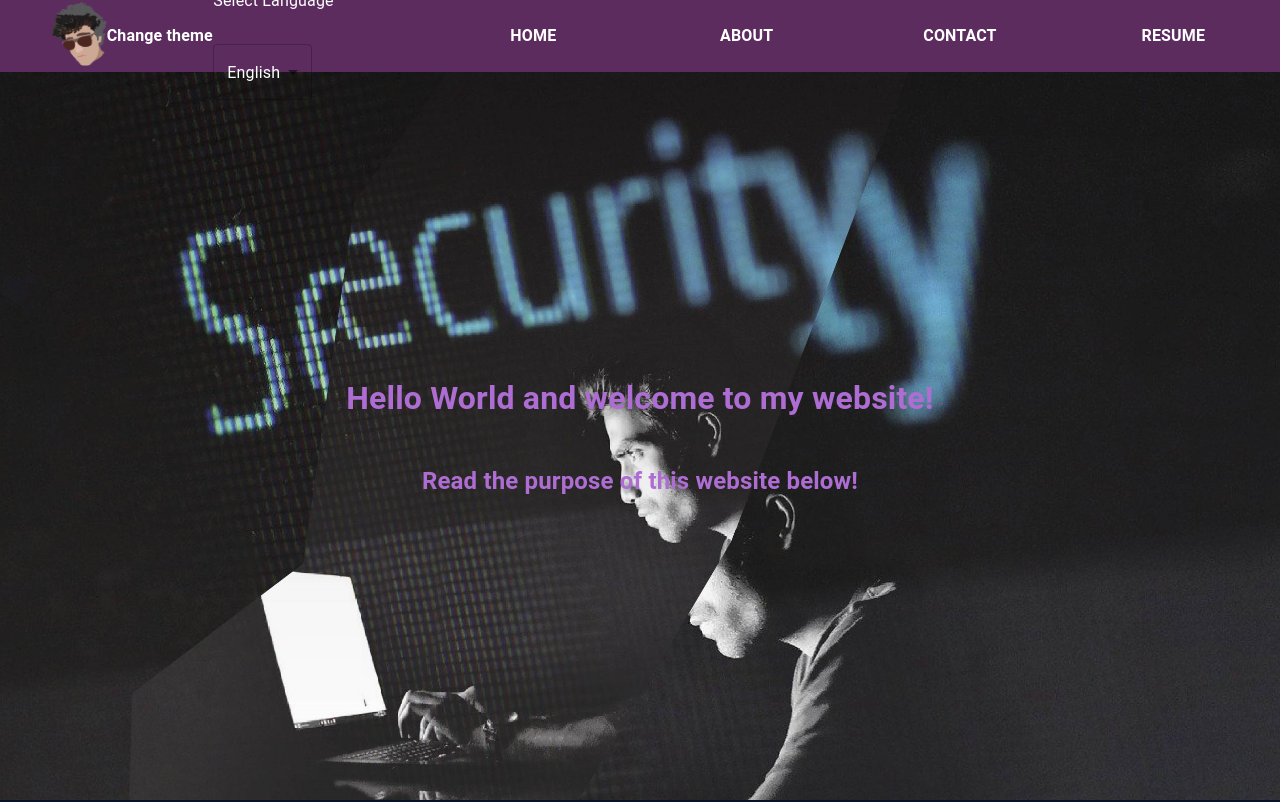
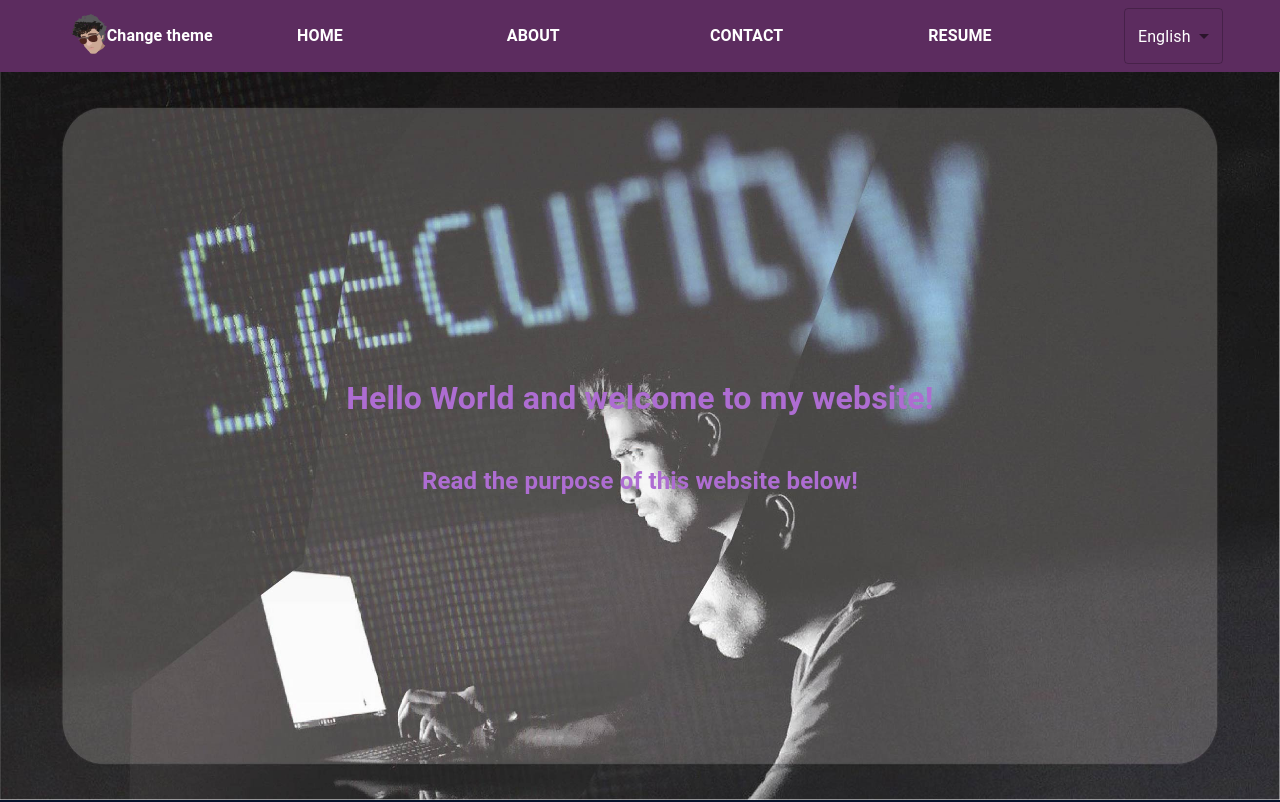
Before and after one commit to lieautman/Presentation-Site, a React (Create React App) app: page / in a window 1280 px wide. Shown: the top 802 px of the page. Built offline with nearby package versions, Linux system fonts and the light colour scheme.

Commit message:
theme font on navbar and matches for navbar

```diff
--- a/src/Navigation/LanguageChanger/LanguageChanger.js
+++ b/src/Navigation/LanguageChanger/LanguageChanger.js
@@ -13,17 +13,12 @@
     }
 
     return (
-        <Grid container spacing={1}>
-            <GridItemAligned item sx={6}>
-                <InputLabel id="navBarSelectLabel" sx={{ color: currentTheme.colors.textColor }}>{t("Nav.ChangeLanguage.label")}</InputLabel>
-            </GridItemAligned>
-            <GridItemAligned item sx={6}>
-                <Select labelId="navBarSelectLabel" value={i18n.language} sx={{ color: currentTheme.colors.textColor }}>
-                    <MenuItem value={'en'} onClick={() => changeLang('en')}>{t("Nav.ChangeLanguage.English")}</MenuItem>
-                    <MenuItem value={'ro'} onClick={() => changeLang('ro')}>{t("Nav.ChangeLanguage.Romanian")}</MenuItem>
-                </Select>
-            </GridItemAligned>
-        </Grid>
+        <>
+            <Select labelId="navBarSelectLabel" value={i18n.language} sx={{ color: currentTheme.colors.textColor, fontSize:currentTheme.fontSizes.h3 }}>
+                <MenuItem value={'en'} onClick={() => changeLang('en')}>{t("Nav.ChangeLanguage.English")}</MenuItem>
+                <MenuItem value={'ro'} onClick={() => changeLang('ro')}>{t("Nav.ChangeLanguage.Romanian")}</MenuItem>
+            </Select>
+        </>
     )
 }
 
--- a/src/Navigation/NavigationComponent.js
+++ b/src/Navigation/NavigationComponent.js
@@ -14,11 +14,11 @@
     return (
         <GridContainerWithThemeMainColor container className="scrollSnapSection">
             <GridItemAligned item xs={2}><ThemeChanger /></GridItemAligned>
-            <GridItemAligned item xs={2}><LanguageChanger /></GridItemAligned>
             <GridItemAligned item xs={2}><Button onClick={() => porps.setPageNo(1)}><TypographyWithTheme color={currentTheme.colors.textColor}><h3 style={{fontSize:currentTheme.fontSizes.h3}}>{t("Nav.Pages.Home")}</h3></TypographyWithTheme></Button></GridItemAligned>
             <GridItemAligned item xs={2}><Button onClick={() => porps.setPageNo(2)}><TypographyWithTheme color={currentTheme.colors.textColor}><h3 style={{fontSize:currentTheme.fontSizes.h3}}>{t("Nav.Pages.About")}</h3></TypographyWithTheme></Button></GridItemAligned>
             <GridItemAligned item xs={2}><Button onClick={() => porps.setPageNo(3)}><TypographyWithTheme color={currentTheme.colors.textColor}><h3 style={{fontSize:currentTheme.fontSizes.h3}}>{t("Nav.Pages.Contact")}</h3></TypographyWithTheme></Button></GridItemAligned>
             <GridItemAligned item xs={2}><Button onClick={() => porps.setPageNo(4)}><TypographyWithTheme color={currentTheme.colors.textColor}><h3 style={{fontSize:currentTheme.fontSizes.h3}}>{t("Nav.Pages.Resume")}</h3></TypographyWithTheme></Button></GridItemAligned>
+            <GridItemAligned item xs={2}><LanguageChanger /></GridItemAligned>
         </GridContainerWithThemeMainColor>
     )
 }
--- a/src/Navigation/NavigationContainer.js
+++ b/src/Navigation/NavigationContainer.js
@@ -1,12 +1,15 @@
 import { useContext } from "react";
 import NavigationComponent from './NavigationComponent';
 import { PageContext } from './State/PageContext';
+import useMediaQuery from '@mui/material/useMediaQuery';
 
 function NavigationContainer() {
     const { setPageNo } = useContext(PageContext);
-    return (
-        <NavigationComponent setPageNo={setPageNo} />
-    )
+    const matches = useMediaQuery('(min-width:600px)');
+
+
+    return matches ? (<NavigationComponent setPageNo={setPageNo} />) : (<></>)
+
 }
 
 export default NavigationContainer;
--- a/src/Navigation/ThemeChanger/ThemeChanger.js
+++ b/src/Navigation/ThemeChanger/ThemeChanger.js
@@ -12,7 +12,7 @@
     return (
         <GridItemAligned container onClick={() => currentTheme === darkTheme ? setCurrentTheme(lightTheme) : setCurrentTheme(darkTheme)} style={{ cursor: "pointer"}}>
             <Grid item xs={6} style={{ float: 'right', marginLeft: 'auto', textAlign: 'right' }}>
-                <img src={currentTheme.images.navBarThemeImage} alt="Logo" style={{ width: "auto", height: "8vh" }}/>
+                <img src={currentTheme.images.navBarThemeImage} alt="Logo" style={{ width: "auto", height: currentTheme.fontSizes.h1Big }}/>
             </Grid>
             <Grid item xs={6}>
                 <TypographyWithTheme color={currentTheme.colors.textColor}><h3 style={{fontSize:currentTheme.fontSizes.h3}}>{t("Nav.ChangeTheme.label")}</h3></TypographyWithTheme>
--- a/src/Resources/Theme/theme.js
+++ b/src/Resources/Theme/theme.js
@@ -1,5 +1,5 @@
 import { createTheme } from '@mui/material/styles';
-import darkBackgroundHome from "../../Resources/Images/darkBackgroundHome.jpg"
+import darkBackgroundHome from "../../Resources/Images/darkBackgroundHome1.jpg"
 import lightBackgroundHome from "../../Resources/Images/lightBackgroundHome.jpg"
 import navBarDark from "../../Resources/Images/logoDark.png"
 import navBarLight from "../../Resources/Images/logoLight.png"
```
Also changed, not shown: src/Resources/Images/darkBackgroundHome1.jpg (added).
